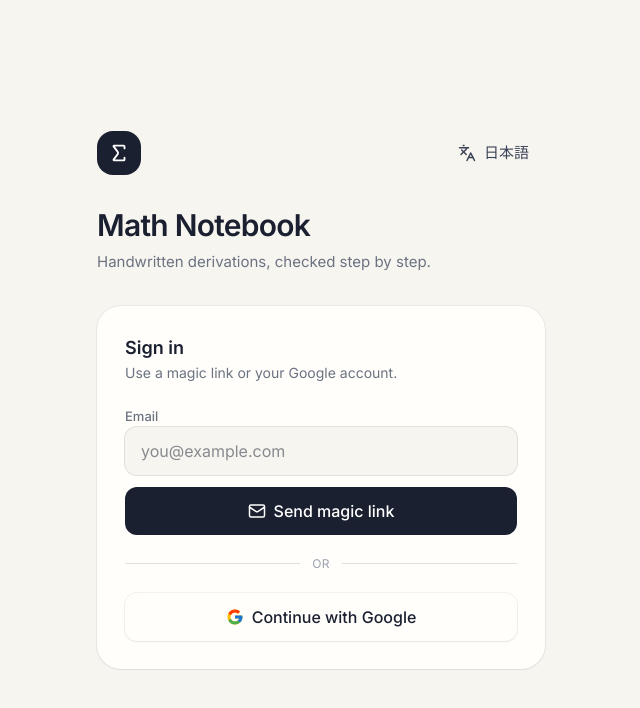
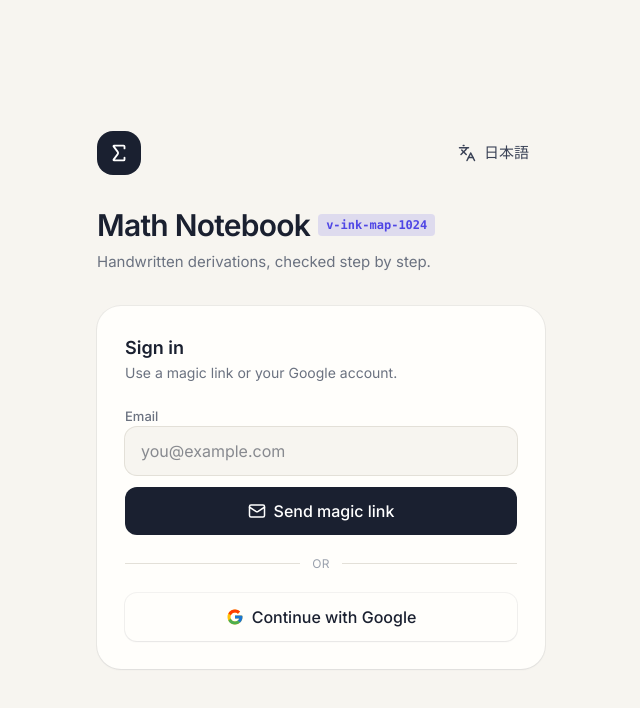
Before and after one commit to jphacks/ng_2616, a Next.js app in the folder frontend/: page /login in a window 1280 px wide. Shown: the top 708 px of the page, without its empty margins (319-959 px from the left). Built offline with nearby package versions, Linux system fonts and the light colour scheme.

Commit message:
feat(frontend): display visible version badge (v-ink-map-1024) across all pages

```diff
--- a/frontend/src/components/auth/login-form.tsx
+++ b/frontend/src/components/auth/login-form.tsx
@@ -4,6 +4,7 @@ import { Languages, Mail, Sigma } from 'lucide-react';
 import { useRouter, useSearchParams } from 'next/navigation';
 import { useEffect, useState } from 'react';
 import { AUTH_PROVIDERS, DEV_BYPASS, supabaseBrowser } from '@/core/auth/browser';
+import { APP_BUILD_VERSION } from '@/core/version';
 import { useLocale, useT } from '@/i18n';
 import { Button } from '@/ui/button';
 import { Spinner } from '@/ui/spinner';
@@ -76,7 +77,12 @@ export function LoginForm() {
           </Button>
         </div>
         <div className="space-y-2">
-          <h1 className="text-3xl font-semibold tracking-tight">{t('app.name')}</h1>
+          <div className="flex items-center gap-2">
+            <h1 className="text-3xl font-semibold tracking-tight">{t('app.name')}</h1>
+            <span className="rounded bg-accent/15 px-2 py-0.5 font-mono text-[12px] font-bold text-accent">
+              {APP_BUILD_VERSION}
+            </span>
+          </div>
           <p className="text-[15px] text-muted">{t('app.tagline')}</p>
         </div>
         <div className="space-y-5 rounded-3xl bg-sheet p-7 shadow-card">
--- a/frontend/src/components/home/notebook-home.tsx
+++ b/frontend/src/components/home/notebook-home.tsx
@@ -9,6 +9,7 @@ import { deleteLocalNotebooks, getRepository, isCloudUnavailable, type NotebookS
 import { buildNotebook, presetText, PRESET_IDS, SCHRODINGER_SHEET, type PresetId } from '@/core/presets';
 import { deleteOwnerResources } from '@/core/resources/db';
 import { addBuiltinResource } from '@/core/resources/service';
+import { APP_BUILD_VERSION } from '@/core/version';
 import { useLocale, useT } from '@/i18n';
 import { Button } from '@/ui/button';
 import { Spinner } from '@/ui/spinner';
@@ -85,7 +86,12 @@ export function NotebookHome() {
           <Sigma size={19} />
         </span>
         <div className="flex-1">
-          <div className="text-[16px] font-semibold">{t('app.name')}</div>
+          <div className="flex items-center gap-2">
+            <span className="text-[16px] font-semibold">{t('app.name')}</span>
+            <span className="rounded bg-accent/15 px-1.5 py-0.5 font-mono text-[11px] font-bold text-accent">
+              {APP_BUILD_VERSION}
+            </span>
+          </div>
           <div className="text-[12px] text-muted">{user?.email}</div>
         </div>
         <Button variant="ghost" icon={<Languages size={18} />} onClick={() => setLocale(locale === 'en' ? 'ja' : 'en')}>
--- a/frontend/src/components/notebook/top-bar.tsx
+++ b/frontend/src/components/notebook/top-bar.tsx
@@ -8,6 +8,7 @@ import { useShallow } from 'zustand/react/shallow';
 import { demoBinding } from '@/core/presets';
 import { useNotebook } from '@/core/store/notebook-store';
 import { useLocale, useT } from '@/i18n';
+import { APP_BUILD_VERSION } from '@/core/version';
 import { Button } from '@/ui/button';
 import { Spinner } from '@/ui/spinner';
 import { SegmentedTabs } from '@/ui/tabs';
@@ -62,11 +63,9 @@ export function TopBar({ mockAi }: { mockAi: boolean }) {
           <CasPill state={cas.state} />
           {demo && <span className="rounded-full bg-accent-soft px-2 py-0.5 font-medium text-accent-strong">{t('top.demo')}</span>}
           {mockAi && <span className="rounded-full bg-unknown-soft px-2 py-0.5 font-medium text-unknown">{t('top.mock')}</span>}
-          {process.env.NEXT_PUBLIC_COMMIT_SHA && (
-            <span className="font-mono text-[10px] text-faint" title="Build Commit">
-              #{process.env.NEXT_PUBLIC_COMMIT_SHA}
-            </span>
-          )}
+          <span className="rounded bg-accent/15 px-1.5 py-0.5 font-mono text-[11px] font-bold text-accent">
+            {APP_BUILD_VERSION}
+          </span>
         </div>
       </div>
       <div className="absolute left-1/2 -translate-x-1/2 max-md:static max-md:translate-x-0">
--- /dev/null
+++ b/frontend/src/core/version.ts
@@ -0,0 +1 @@
+export const APP_BUILD_VERSION = 'v-ink-map-1024';
```
